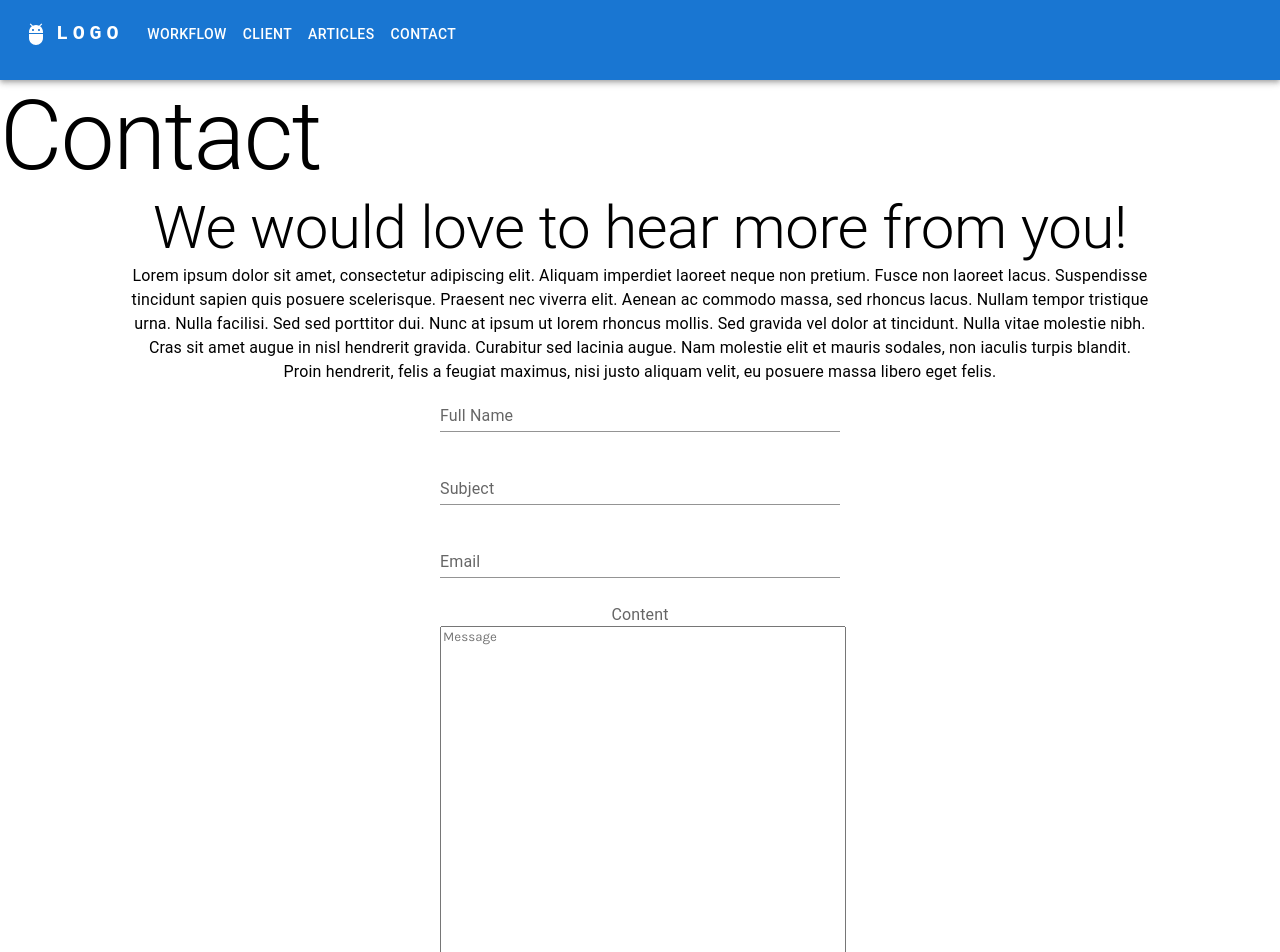
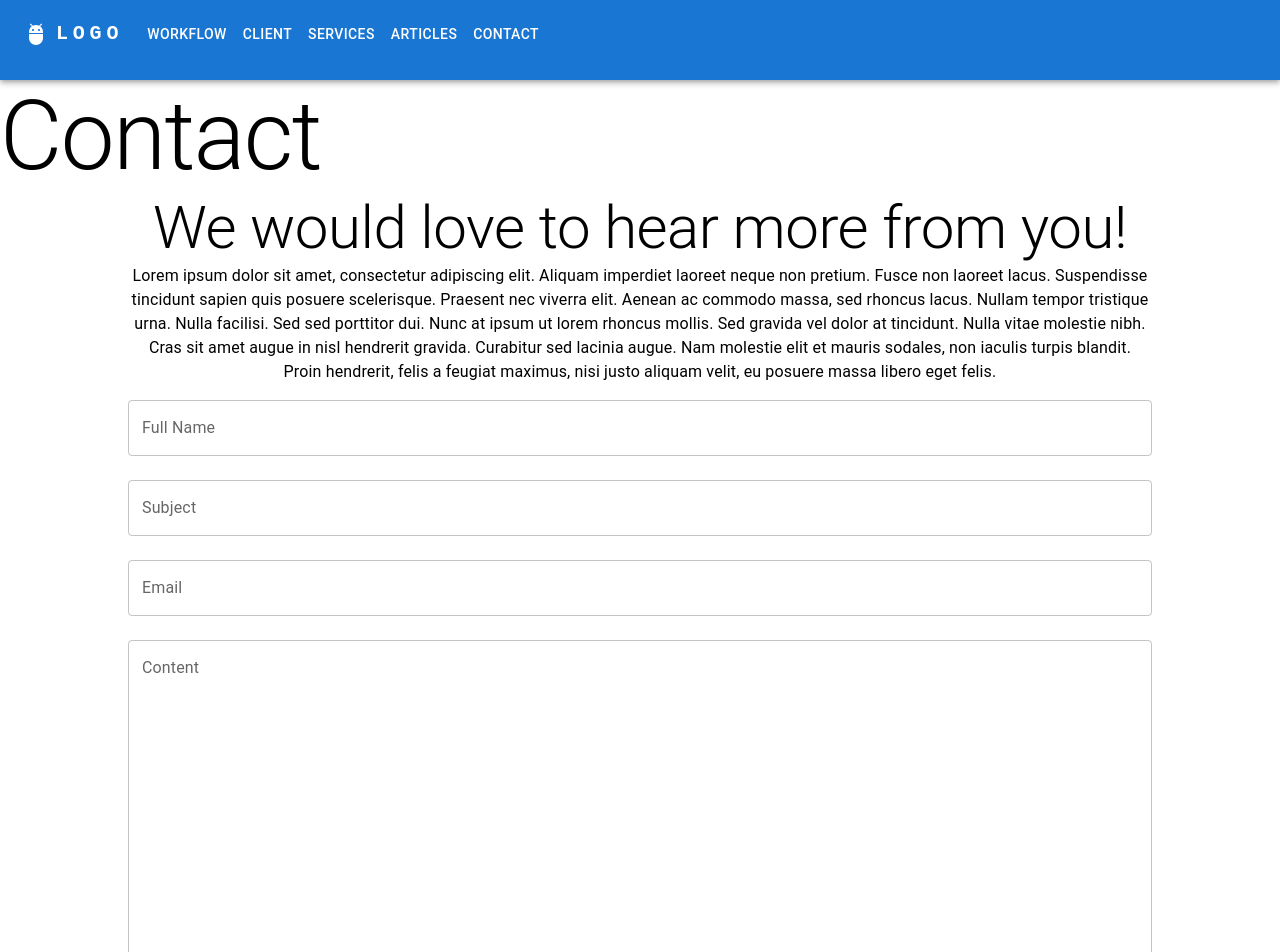
Before and after one commit to apollos-cloud/apollos-cloud.github.io, a React (Create React App) app: page /contact in a window 1280 px wide. Shown: the top 952 px of the page. Built offline with nearby package versions, Linux system fonts and the light colour scheme.

Commit message:
add services pages and nav

```diff
--- a/public/index.html
+++ b/public/index.html
@@ -2,14 +2,14 @@
 <html lang="en">
   <head>
     <meta charset="utf-8" />
-    <link rel="icon" href="%PUBLIC_URL%/favicon.ico" />
+    <!-- <link rel="icon" href="%PUBLIC_URL%/favicon.ico" /> -->
     <meta name="viewport" content="width=device-width, initial-scale=1" />
     <meta name="theme-color" content="#000000" />
     <meta
       name="description"
-      content="Web site created using create-react-app"
+      content="Apollo`s Cloud website, Apollo`s Cloud provides software consultency & solutions"
     />
-    <link rel="apple-touch-icon" href="%PUBLIC_URL%/logo192.png" />
+    <!-- <link rel="apple-touch-icon" href="%PUBLIC_URL%/logo192.png" /> -->
     <!--
       manifest.json provides metadata used when your web app is installed on a
       user's mobile device or desktop. See https://developers.google.com/web/fundamentals/web-app-manifest/
@@ -24,7 +24,7 @@
       work correctly both with client-side routing and a non-root public URL.
       Learn how to configure a non-root public URL by running `npm run build`.
     -->
-    <title>React App</title>
+    <title>Apollo`s Cloud</title>
   </head>
   <body>
     <noscript>You need to enable JavaScript to run this app.</noscript>
--- a/src/layout/Navigation.tsx
+++ b/src/layout/Navigation.tsx
@@ -35,7 +35,7 @@ export const Navigation = () => {
   return (
     <AppBar position="static">
       <Container maxWidth="xl">
-        <Toolbar disableGutters>
+        <Toolbar disableGutters >
           <AdbIcon sx={{ display: { xs: 'none', md: 'flex' }, mr: 1 }} />
           <Typography
             variant="h6"
--- a/src/pages/Contact.tsx
+++ b/src/pages/Contact.tsx
@@ -1,21 +1,33 @@
 import {
   Box,
   Grid,
-  TextField,
   Typography,
-  InputLabel,
-  Button
+  Button,
+  FormControl,
+  InputLabel
 } from '@mui/material';
 import { Page } from './Page';
-import TextareaAutosize from '@mui/material/TextareaAutosize';
-import styled from '@emotion/styled';
-
-const width = 400;
-const StyledTextField = styled(TextField)(() => ({ width, marginBottom: 25 }));
+import OutlinedInput from '@mui/material/OutlinedInput';
+import { useState } from 'react';
 
 export const Contact = () => {
-  const onSubmit = () => {
+  const [form, setForm] = useState({
+    name: '',
+    subject: '',
+    email: '',
+    message: ''
+  });
+  const onChange = (e: React.ChangeEvent<HTMLInputElement>) => {
+    console.log('CHANGE ', e.target.name);
+    setForm({
+      ...form,
+      [e.target.name]: e.target.value
+    });
+  };
+  const onSubmit = (e: any) => {
     console.log('SSS ', document.getElementsByName('client'));
+
+    e.preventDefault();
   };
 
   return (
@@ -51,45 +63,59 @@ export const Contact = () => {
           </Typography>
         </Grid>
 
-        <Grid item>
+        <Grid item sx={{ width: '100%' }}>
           <Box
+            alignItems={'center'}
+            justifyItems={'center'}
             component="form"
-            noValidate
             autoComplete="off"
-            sx={{
-              width,
-              maxWidth: '100%'
-            }}
           >
-            <StyledTextField
+            <FormControl fullWidth margin="normal">
+              <InputLabel htmlFor="name">Full Name</InputLabel>
+              <OutlinedInput
+                onChange={onChange}
+                name="name"
                 label="Full Name"
-              variant="standard"
-              name="client[name]"
+                value={form.name}
               />
-            <StyledTextField
+            </FormControl>
+            <FormControl fullWidth margin="normal">
+              <InputLabel htmlFor="subject">Subject</InputLabel>
+              <OutlinedInput
+                onChange={onChange}
+                name="subject"
                 label="Subject"
-              variant="standard"
-              name="client[subject]"
+                value={form.subject}
               />
-            <StyledTextField
+            </FormControl>
+            <FormControl fullWidth margin="normal">
+              <InputLabel htmlFor="email">Email</InputLabel>
+              <OutlinedInput
+                onChange={onChange}
+                type="email"
+                name="email"
                 label="Email"
-              variant="standard"
-              type="email"
-              name="client[email]"
+                value={form.email}
               />
-            <InputLabel>Content</InputLabel>
-            <TextareaAutosize
-              maxRows={10}
-              aria-label="maximum height"
-              placeholder="Message"
-              defaultValue=""
-              style={{ width, height: 400 }}
-              name="client[content]"
+            </FormControl>
+            <FormControl fullWidth margin="normal">
+              <InputLabel htmlFor="content">Content</InputLabel>
+              <OutlinedInput
+                onChange={onChange}
+                label="Content"
+                type={'TextareaAutosize'}
+                name="content"
+                sx={{ height: 400 }}
+                value={form.message}
               />
+            </FormControl>
+
             <Button
               variant="contained"
               color="primary"
               type="submit"
+              size="large"
+              fullWidth
               onClick={onSubmit}
             >
               Submit
--- /dev/null
+++ b/src/pages/services/Consultancy.tsx
@@ -0,0 +1,7 @@
+import { Page } from '../Page';
+
+export const Consultancy = () => (
+  <Page title="Consultancy">
+    <div>Consultancy</div>
+  </Page>
+);
--- /dev/null
+++ b/src/pages/services/Development.tsx
@@ -0,0 +1,7 @@
+import { Page } from '../Page';
+
+export const Development = () => (
+  <Page title="Development">
+    <div>Development</div>
+  </Page>
+);
--- /dev/null
+++ b/src/pages/services/Mentoring.tsx
@@ -0,0 +1,7 @@
+import { Page } from '../Page';
+
+export const Mentoring = () => (
+  <Page title="Mentoring">
+    <div>Mentoring</div>
+  </Page>
+);
--- /dev/null
+++ b/src/pages/services/index.tsx
@@ -0,0 +1,19 @@
+import { PageRoute } from '../../routes';
+import { Consultancy } from './Consultancy';
+import { Development } from './Development';
+import { Mentoring } from './Mentoring';
+
+export const servicesPageRoute: PageRoute[] = [
+  {
+    path: 'Consultancy',
+    Page: Consultancy
+  },
+  {
+    path: 'Mentoring',
+    Page: Mentoring
+  },
+  {
+    path: 'Development',
+    Page: Development
+  }
+].map((route) => ({ ...route, path: `/${route.path}` }));
--- a/src/routes.tsx
+++ b/src/routes.tsx
@@ -5,6 +5,7 @@ import { Client } from './pages/Client';
 import { Contact } from './pages/Contact';
 import { Intro } from './pages/Intro';
 import { NotFound } from './pages/NotFound';
+import { servicesPageRoute } from './pages/services';
 import { WorkFlow } from './pages/WorkFlow';
 
 export interface PageRoute {
@@ -42,6 +43,10 @@ export const presentationRoutes: PageRoute[] = [
   {
     path: '/client',
     Page: Client
+  },
+  {
+    path: '/:services',
+    routes: servicesPageRoute
   },
   {
     path: '/:articles',
```
Lines whose indentation alone changed are shown as unchanged.
